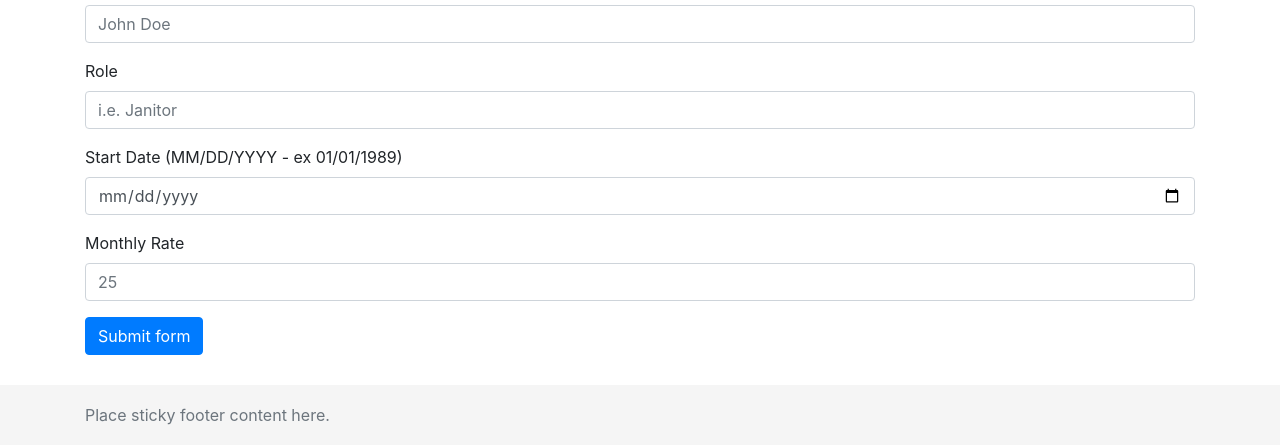
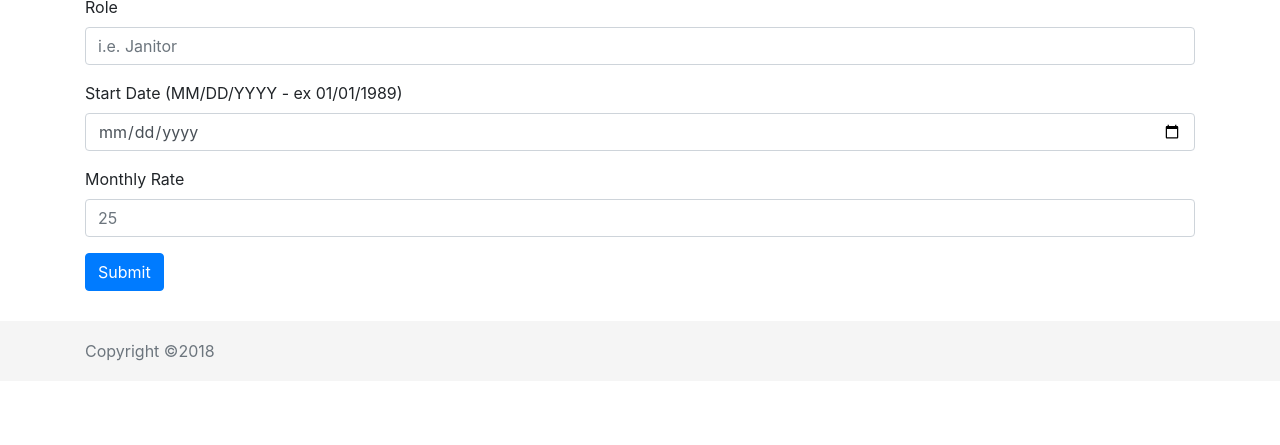
Before and after one commit to vargasve/group6Tracker, a plain HTML site: page index.html in a window 1280 px wide. Shown: the part 561-1006 px from the top of the page. After the commit the page ends 942 px from the top, so only its background shows below. Drawn offline with nearby package versions, Linux system fonts and the light colour scheme; no server answers.

Commit message:
made markup adjustments

```diff
--- a/index.html
+++ b/index.html
@@ -33,10 +33,7 @@
     <div class="jumbotron">
         <div class="container">
             <h1 class="display-3">Employee Time!</h1>
-            <p>This is a template for a simple marketing or informational website. It includes a large callout called a jumbotron
-                and three supporting pieces of content. Use it as a starting point to create something more unique.</p>
-
-        </div>
+                    </div>
     </div>
 
     <div class="container">
@@ -81,7 +78,7 @@
                             <label for="employee-monthlyrate">Monthly Rate</label>
                             <input type="number" class="form-control" id="employee-monthlyrate" placeholder="25">
                         </div>
-                        <button class="btn btn-primary" type="submit" id="submit">Submit form</button>
+                        <button class="btn btn-primary" type="submit" id="submit">Submit</button>
 
                     </form>
                 </div>
@@ -91,7 +88,7 @@
     </div>
     <footer class="footer">
         <div class="container">
-            <span class="text-muted">Place sticky footer content here.</span>
+            <span class="text-muted">Copyright &copy;2018</span>
         </div>
     </footer>
 </body>
```
